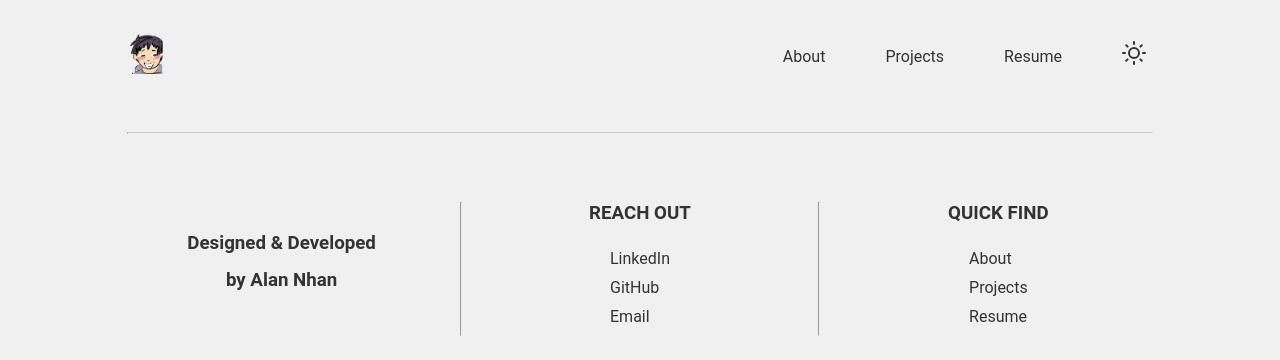
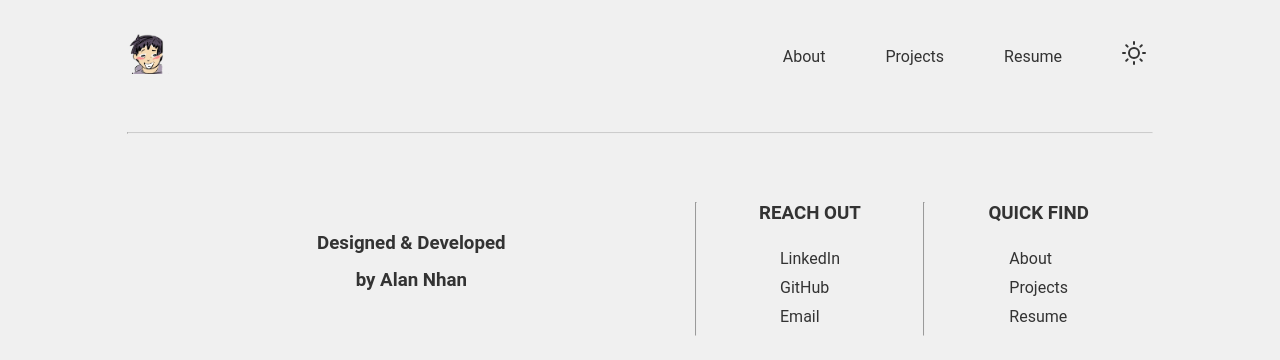
Before and after one commit to nhvn/portfolio, a React (Create React App) app: page /projects in a window 1280 px wide. Shown: the top 360 px of the page. Built offline with nearby package versions, Linux system fonts and the light colour scheme; a web font is replaced by a local one.

Commit message:
Fixed up footer to have flex ratios

```diff
--- a/src/Footer.js
+++ b/src/Footer.js
@@ -5,12 +5,12 @@ import { Link } from 'react-router-dom';
 function Footer() {
   return (
     <footer>
-      <div class="footer-section">
+      <div class="footer-section footer-section-1">
         <h3>Designed & Developed</h3>
         <h3>by Alan Nhan</h3>
       </div>
-      <hr /> {/* Add this line */}
-      <div class="footer-section">
+      <hr />
+      <div class="footer-section footer-section-2">
         <h3>REACH OUT</h3>
         <ul>
           <li><a href="https://www.linkedin.com/in/alannhans" target="_blank">LinkedIn</a></li>
@@ -18,8 +18,8 @@ function Footer() {
           <li><a href="mailto: alannhan443@gmail.com" target="_blank">Email</a></li>
         </ul>
       </div>
-      <hr /> {/* Add this line */}
-      <div class="footer-section">
+      <hr />
+      <div class="footer-section footer-section-3">
         <h3>QUICK FIND</h3>
         <ul>
             <li><Link to="/about">About</Link></li>
--- a/src/index.css
+++ b/src/index.css
@@ -108,7 +108,7 @@ section {
   flex: 2;
 }
 .contact-contain {
-  background-color: #cccccc;
+  background-color: #a0b7b1;
   border-radius: 2rem;
   box-shadow: 0 10px 30px -10px rgba(0,0,0,.2);
   flex-grow: 1;
@@ -190,6 +190,17 @@ footer {
   flex-direction: column;
   align-items: center;
   justify-content: center;
+}
+.footer-section-1 {
+  flex: 5;
+}
+
+.footer-section-2 {
+  flex: 2;
+}
+
+.footer-section-3 {
+  flex: 2;
 }
 .footer-section h3 {
   margin-bottom: 15px;
```
